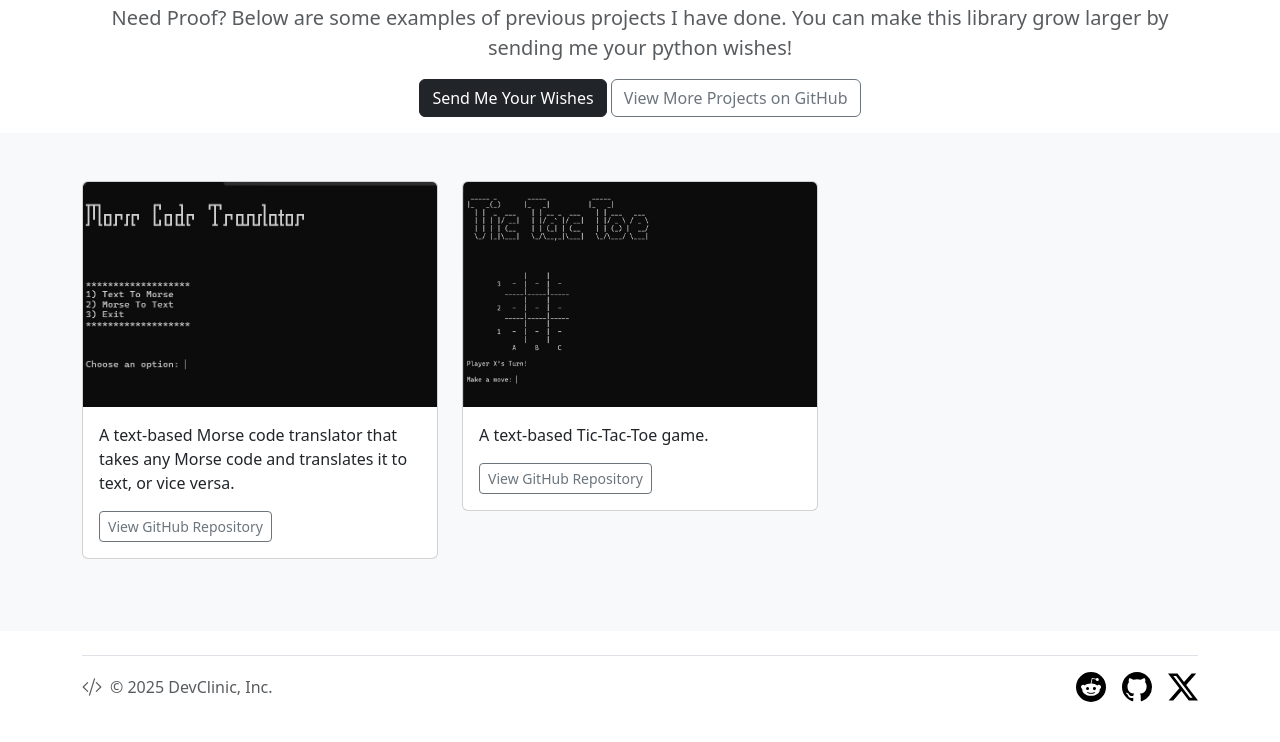
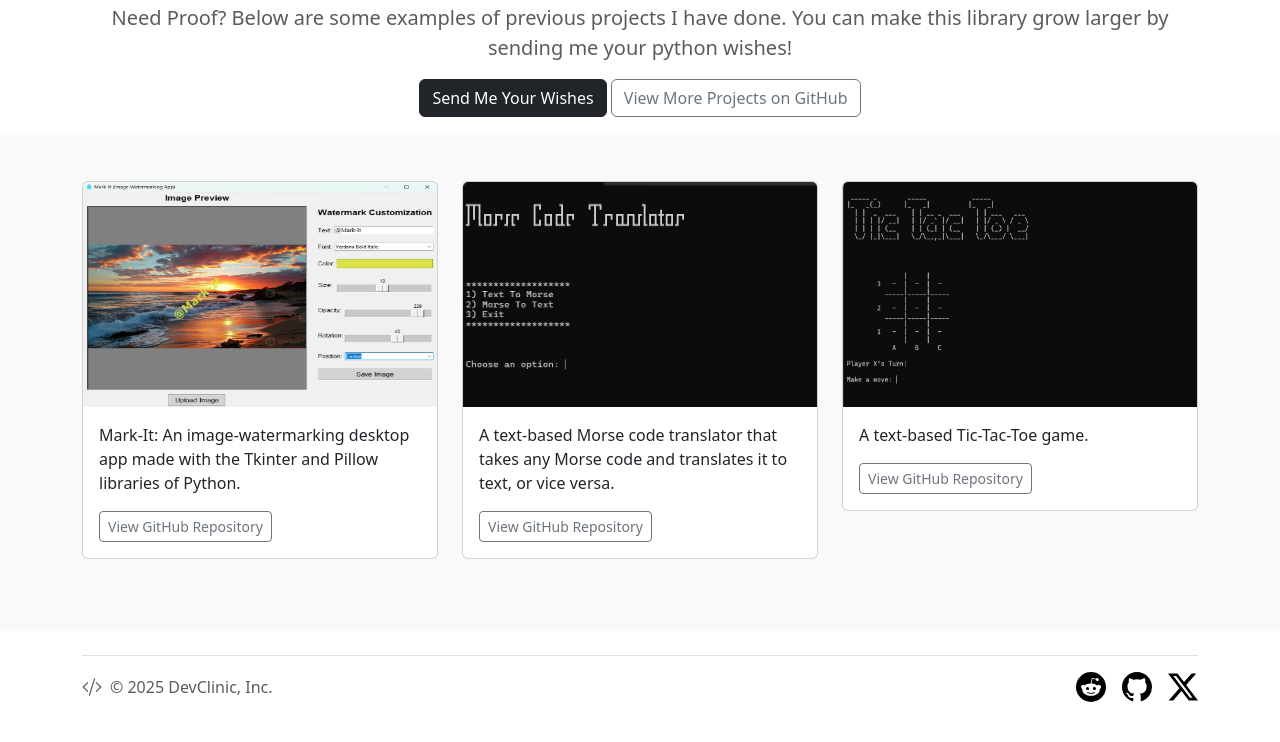
Before and after one commit to Coding-Doctor-Omar/Portfolio-Website, a Flask app: page /projects in a window 1280 px wide. Shown: the part 152-894 px from the top of the page. Run offline with Flask 3, Linux system fonts and the light colour scheme; some libraries are stand-ins or nearby versions.

Commit message:
Add a new project to the projects page

```diff
--- a/templates/projects.html
+++ b/templates/projects.html
@@ -17,6 +17,24 @@
     <div class="container">
 
         <div class="row">
+            <div class="col-md-4">
+                <div class="card mb-4 box-shadow">
+                    <img class="card-img-top"
+                         data-src="holder.js/100px225?theme=thumb&amp;bg=55595c&amp;fg=eceeef&amp;text=Thumbnail"
+                         alt="Thumbnail [100%x225]"
+                         src="{{ url_for('static', filename='images/Mark-It.jpg') }}"
+                         data-holder-rendered="true" style="height: 225px; width: 100%; display: block;">
+                    <div class="card-body">
+                        <p class="card-text">Mark-It: An image-watermarking desktop app made with the Tkinter and Pillow libraries of Python.</p>
+                        <div class="d-flex justify-content-between align-items-center">
+                            <div class="btn-group">
+                                <a href="https://github.com/Coding-Doctor-Omar/Image-Watermarking-App" target="_blank"
+                                   class="btn btn-sm btn-outline-secondary">View GitHub Repository</a>
+                            </div>
+                        </div>
+                    </div>
+                </div>
+            </div>
             <div class="col-md-4">
                 <div class="card mb-4 box-shadow">
                     <img class="card-img-top"
```
Also changed, not shown: static/images/Mark-It.jpg (added).
